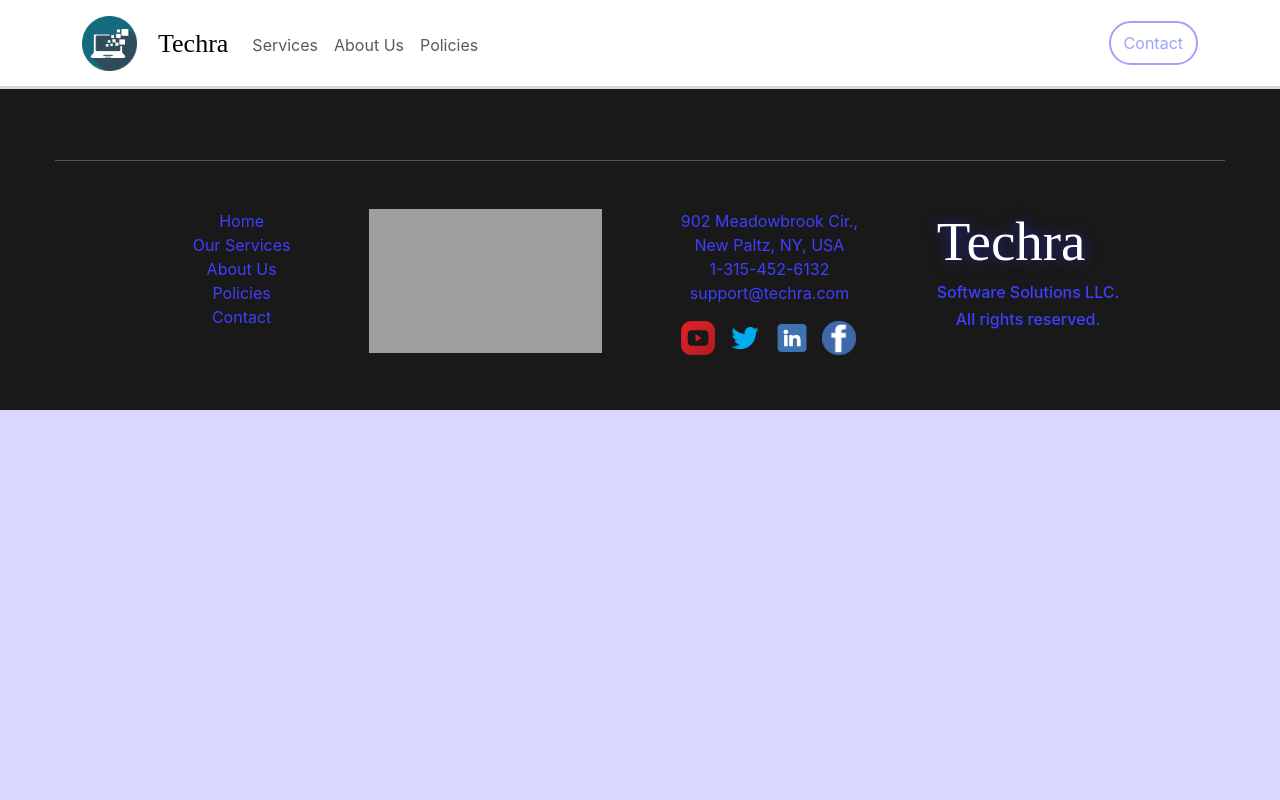
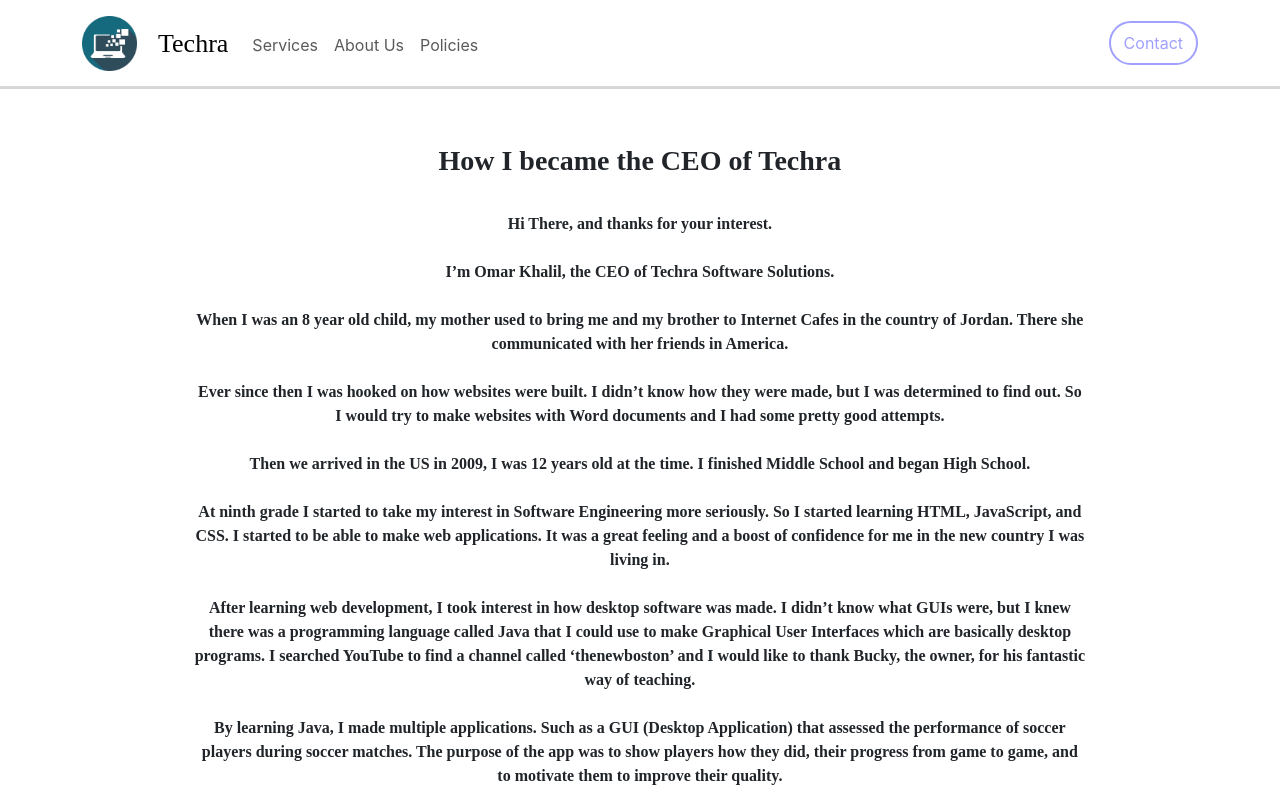
Before and after one commit to omarkha/Techra, a React (Create React App) app: page /about in a window 1280 px wide. Shown: the top 800 px of the page. Built offline with nearby package versions, Linux system fonts and the light colour scheme; grey boxes are pictures that could not be loaded; a web font is replaced by a local one.

Commit message:
sixth edition

```diff
--- a/src/App.js
+++ b/src/App.js
@@ -6,6 +6,7 @@ import Navbar from "./components/Navbar";
 import Homepage from "./pages/Homepage";
 import { BrowserRouter as Router, Routes, Route } from "react-router-dom";
 import Contactpage from "./pages/Contactpage";
+import Aboutpage from "./pages/Aboutpage";
 function App() {
   const [loading, setLoading] = useState(false);
 
@@ -33,6 +34,7 @@ function App() {
             <Routes>
               <Route element={<Homepage />} path="/" />
               <Route element={<Contactpage />} path="/contact" />
+              <Route element={<Aboutpage />} path="/about" />
             </Routes>
 
             <Footer />
--- a/src/components/Footer.js
+++ b/src/components/Footer.js
@@ -3,9 +3,11 @@ import linkedin from "../media/linkedin.png";
 import twitter from "../media/twitter.png";
 import youtube from "../media/youtube.png";
 import facebook from "../media/facebook.png";
+import { Fade } from "react-reveal";
 const Footer = () => {
   return (
     <footer>
+      <Fade>
         <hr className="text-light mb-5" />
         <div className="container">
           <div className="footer-content">
@@ -50,6 +52,7 @@ const Footer = () => {
             </div>
           </div>
         </div>
+      </Fade>
     </footer>
   );
 };
--- a/src/index.css
+++ b/src/index.css
@@ -1,5 +1,6 @@
 @import url("https://fonts.googleapis.com/css2?family=Bruno+Ace+SC&display=swap");
 @import url("https://fonts.googleapis.com/css2?family=Source+Serif+Pro:wght@300&display=swap");
+@import url("https://fonts.googleapis.com/css2?family=Lobster&display=swap");
 
 body {
   margin: 0;
@@ -115,7 +116,7 @@ code {
   font-weight: bolder;
 }
 
-section {
+.home-page section {
   margin: 144px auto;
 }
 
@@ -204,7 +205,7 @@ article ul li {
 }
 
 footer {
-  padding: 55px;
+  padding: 89px 55px;
   background-color: rgb(25, 25, 25);
 }
 
@@ -266,3 +267,109 @@ footer ul {
   height: 34px;
   background-size: cover;
 }
+
+.contact-page section {
+  display: flex;
+  flex-direction: row;
+  margin: 0 auto;
+  justify-content: space-evenly;
+}
+
+.contact-page h1 {
+  margin-top: 21px;
+}
+
+.contact-page .info {
+  margin-top: 34px;
+}
+
+.contact-page .form {
+}
+
+.contact-page form {
+  display: flex;
+  flex-direction: column;
+  gap: 21px;
+  margin: 21px auto;
+  width: 62%;
+}
+
+.contact-header {
+  margin: 21px auto;
+  width: 62%;
+}
+
+.contact-page form textarea {
+  height: 233px;
+  resize: none;
+  padding: 13px;
+  border-radius: 5px;
+  border: 1px solid #000;
+}
+
+.contact-page form .names {
+  display: flex;
+  flex-direction: row;
+  justify-content: space-between;
+  gap: 13px;
+}
+
+.contact-page form .names input[type="text"] {
+  width: 50%;
+  text-align: center;
+}
+
+.contact-page form input[type="text"] {
+  text-align: center;
+  padding: 5px;
+  border-radius: 5px;
+  border: 1px solid #000;
+}
+
+.contact-page form button[type="submit"] {
+  width: 233px;
+  height: 40px;
+  margin: 0 auto;
+  border-radius: 34px;
+  text-align: center;
+  background-color: rgb(5, 5, 40);
+  color: rgb(160, 160, 255);
+}
+
+.contact-page form button[type="submit"]:hover {
+  width: 233px;
+  height: 40px;
+  margin: 0 auto;
+  border-radius: 34px;
+  text-align: center;
+  background-color: rgb(160, 160, 255);
+  color: rgb(5, 5, 40);
+}
+
+.contact-social-media {
+  width: fit-content;
+  margin: 34px auto;
+  display: flex;
+  flex-direction: row;
+  gap: 13px;
+}
+
+.contact-social-media div {
+  height: 55px;
+  width: 55px;
+  background-size: cover;
+}
+
+.about-page {
+  background-color: #fff;
+}
+
+.about-page .mystory {
+  width: 86%;
+  margin: 0 auto;
+  padding: 34px;
+}
+
+.about-page .mystory h3 {
+  margin-bottom: 34px;
+}
--- /dev/null
+++ b/src/pages/Aboutpage.js
@@ -0,0 +1,92 @@
+import React from "react";
+import { Zoom } from "react-reveal";
+
+const Aboutpage = () => {
+  return (
+    <div className="about-page">
+      <div className="container">
+        <section>
+          <Zoom>
+            <div className="mystory">
+              <h3 className="subhead">How I became the CEO of Techra</h3>
+              <p className="subhead">
+                Hi There, and thanks for your interest.
+                <br />
+                <br /> I’m Omar Khalil, the CEO of Techra Software Solutions.
+                <br />
+                <br />
+                When I was an 8 year old child, my mother used to bring me and
+                my brother to Internet Cafes in the country of Jordan. There she
+                communicated with her friends in America.
+                <br />
+                <br />
+                Ever since then I was hooked on how websites were built. I
+                didn’t know how they were made, but I was determined to find
+                out. So I would try to make websites with Word documents and I
+                had some pretty good attempts.
+                <br />
+                <br />
+                Then we arrived in the US in 2009, I was 12 years old at the
+                time. I finished Middle School and began High School.
+                <br />
+                <br />
+                At ninth grade I started to take my interest in Software
+                Engineering more seriously. So I started learning HTML,
+                JavaScript, and CSS. I started to be able to make web
+                applications. It was a great feeling and a boost of confidence
+                for me in the new country I was living in.
+                <br />
+                <br />
+                After learning web development, I took interest in how desktop
+                software was made. I didn’t know what GUIs were, but I knew
+                there was a programming language called Java that I could use to
+                make Graphical User Interfaces which are basically desktop
+                programs. I searched YouTube to find a channel called
+                ‘thenewboston’ and I would like to thank Bucky, the owner, for
+                his fantastic way of teaching.
+                <br />
+                <br />
+                By learning Java, I made multiple applications. Such as a GUI
+                (Desktop Application) that assessed the performance of soccer
+                players during soccer matches. The purpose of the app was to
+                show players how they did, their progress from game to game, and
+                to motivate them to improve their quality.
+                <br />
+                <br />
+                I started to become a Software Engineer. I also took classes in
+                Computer Science and Graphics Design in high school. And in the
+                year 2022 I completed General Assembly’s Software Engineering
+                Bootcamp.
+                <br />
+                <br />
+                I met many cool like-minded people there, and I started to
+                network with many other developers on Linkedin. I met many
+                talented and experienced software engineers who I worked with
+                and they taught me many things.
+                <br />
+                <br />
+                As an extroverted person, networking is a delightful experience
+                for me and I built a big network of professionals from various
+                backgrounds and professions.
+                <br />
+                <br />
+                I guess I have an entrepreneurial spirit. I went to college for
+                entrepreneurship after high school but I decided to drop out.
+                The reason being was that I heard many people say that a degree
+                in entrepreneurship is basically useless. To be an entrepreneur
+                you don’t need to go to college. Most successful entrepreneurs
+                are self-taught and self-made.
+                <br />
+                <br />
+                With an entrepreneurial spirit, a passion for Software
+                Engineering and a great network, I decided to launch Techra.
+              </p>
+            </div>
+          </Zoom>
+        </section>
+      </div>
+    </div>
+  );
+};
+
+export default Aboutpage;
--- a/src/pages/Contactpage.js
+++ b/src/pages/Contactpage.js
@@ -1,7 +1,60 @@
 import React from "react";
-
+import linkedin from "../media/linkedin.png";
+import twitter from "../media/twitter.png";
+import youtube from "../media/youtube.png";
+import facebook from "../media/facebook.png";
 const Contactpage = () => {
-  return <div className="contact-page">Contactpage</div>;
+  return (
+    <div className="contact-page">
+      <div className="container">
+        <h1 className="h2">REACH OUT TO US</h1>
+        <section>
+          <div className="info">
+            <h3>Contact Information</h3>
+            <p>
+              902 Meadowbrook Cir.,
+              <br /> New Paltz, NY, USA
+              <br /> 1-315-452-6132 <br />
+              support@techra.com
+            </p>
+            <iframe
+              src="https://www.google.com/maps/embed?pb=!1m18!1m12!1m3!1d2976.794232807074!2d-74.07150162430825!3d41.746530973642095!2m3!1f0!2f0!3f0!3m2!1i1024!2i768!4f13.1!3m3!1m2!1s0x89dd22827ae31ebf%3A0xac483fb4df876f87!2s902%20Meadowbrook%20Cir%2C%20New%20Paltz%2C%20NY%2012561!5e0!3m2!1sen!2sus!4v1683067999642!5m2!1sen!2sus"
+              width="377px"
+              height="233px"
+              style={{ border: 0 }}
+              allowfullscreen=""
+              loading="lazy"
+              referrerpolicy="no-referrer-when-downgrade"
+            ></iframe>
+            <div className="contact-social-media ">
+              <div style={{ backgroundImage: `url(${youtube})` }}></div>
+              <div style={{ backgroundImage: `url(${twitter})` }}></div>
+              <div style={{ backgroundImage: `url(${linkedin})` }}></div>
+              <div style={{ backgroundImage: `url(${facebook})` }}></div>
+            </div>
+          </div>
+          <div className="form">
+            <div className="contact-header">
+              <h2 className="h6">
+                We are here around the clock to answer all your questions,
+                inquiries and concerns.
+              </h2>
+            </div>
+            <form>
+              <div className="names">
+                <input type="text" placeholder="First Name" />
+                <input type="text" placeholder="Last Name" />
+              </div>
+              <input type="text" placeholder="Email Address" />
+              <input type="text" placeholder="Subject Line" />
+              <textarea placeholder="Your message..."></textarea>
+              <button type="submit">Send Message</button>
+            </form>
+          </div>
+        </section>
+      </div>
+    </div>
+  );
 };
 
 export default Contactpage;
--- a/src/pages/Homepage.js
+++ b/src/pages/Homepage.js
@@ -84,7 +84,7 @@ const Homepage = () => {
                 product that fits your business needs.
                 <br />
                 <br />
-                <strong className="text-danger">
+                <strong className="text-success">
                   At Techra, the only developers working on your product are{" "}
                   <u>Senior Software Developers</u> who are{" "}
                   <u>University Graduates</u> with an average of{" "}
@@ -105,7 +105,8 @@ const Homepage = () => {
                 You Won't Get Bamboozled
               </h3>
               <p className=" text-dark">
-                Imagine you hired a foreign company for its cheap prices. <br />
+                Imagine that you hired a foreign company for its cheap prices.{" "}
+                <br />
                 <br />
                 Aside from their cheap prices they provide you with cheap
                 products.
@@ -125,8 +126,11 @@ const Homepage = () => {
                 companies based in the U.S. who take their reputation seriously.
                 <br />
                 <br />
-                Based in <u>upstate New York, the Hudson Valley area,</u> Techra
-                provides you with the safety and security of dealing with
+                Based in{" "}
+                <u className="text-success">
+                  upstate New York, the Hudson Valley area,
+                </u>{" "}
+                Techra provides you with the safety and security of dealing with
                 accountable professionals.
               </p>
             </article>
```
Lines whose indentation alone changed are shown as unchanged.
